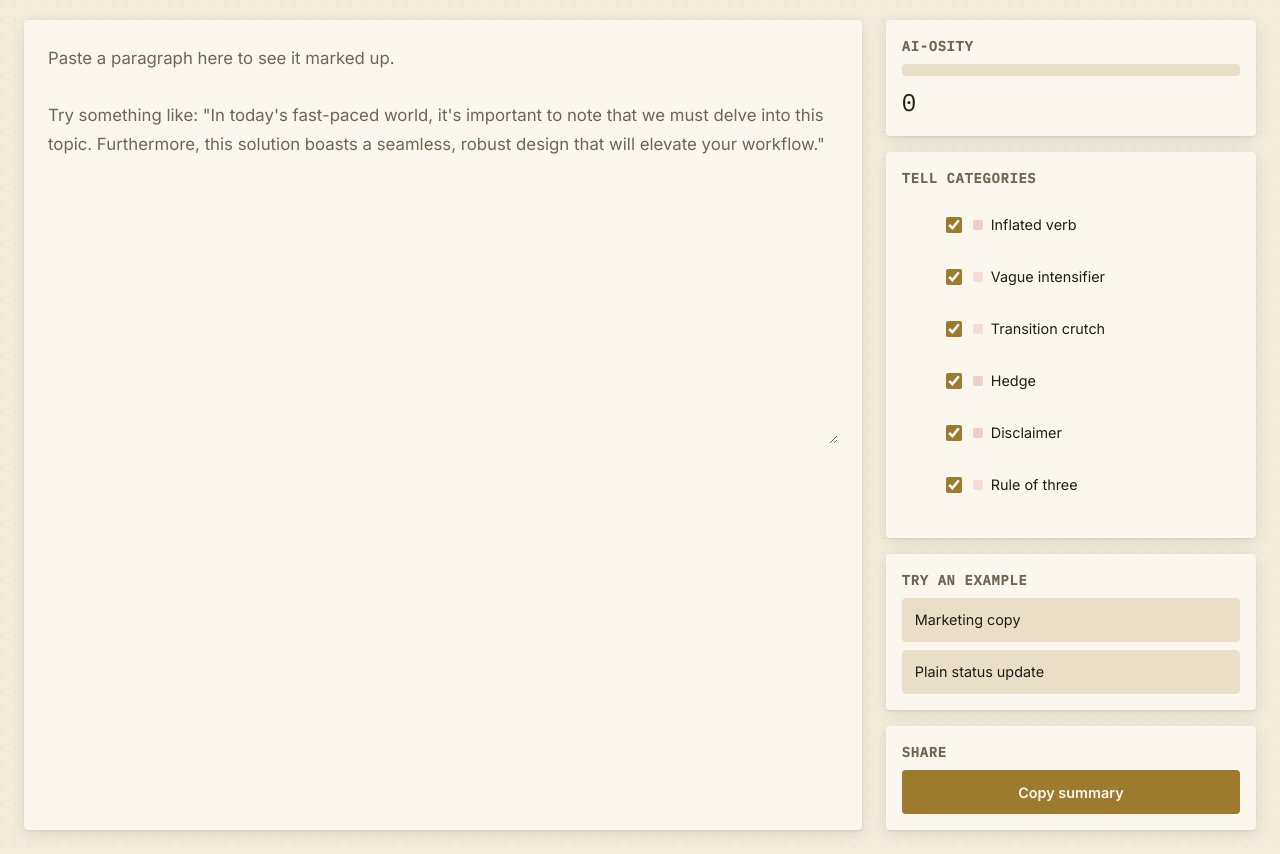
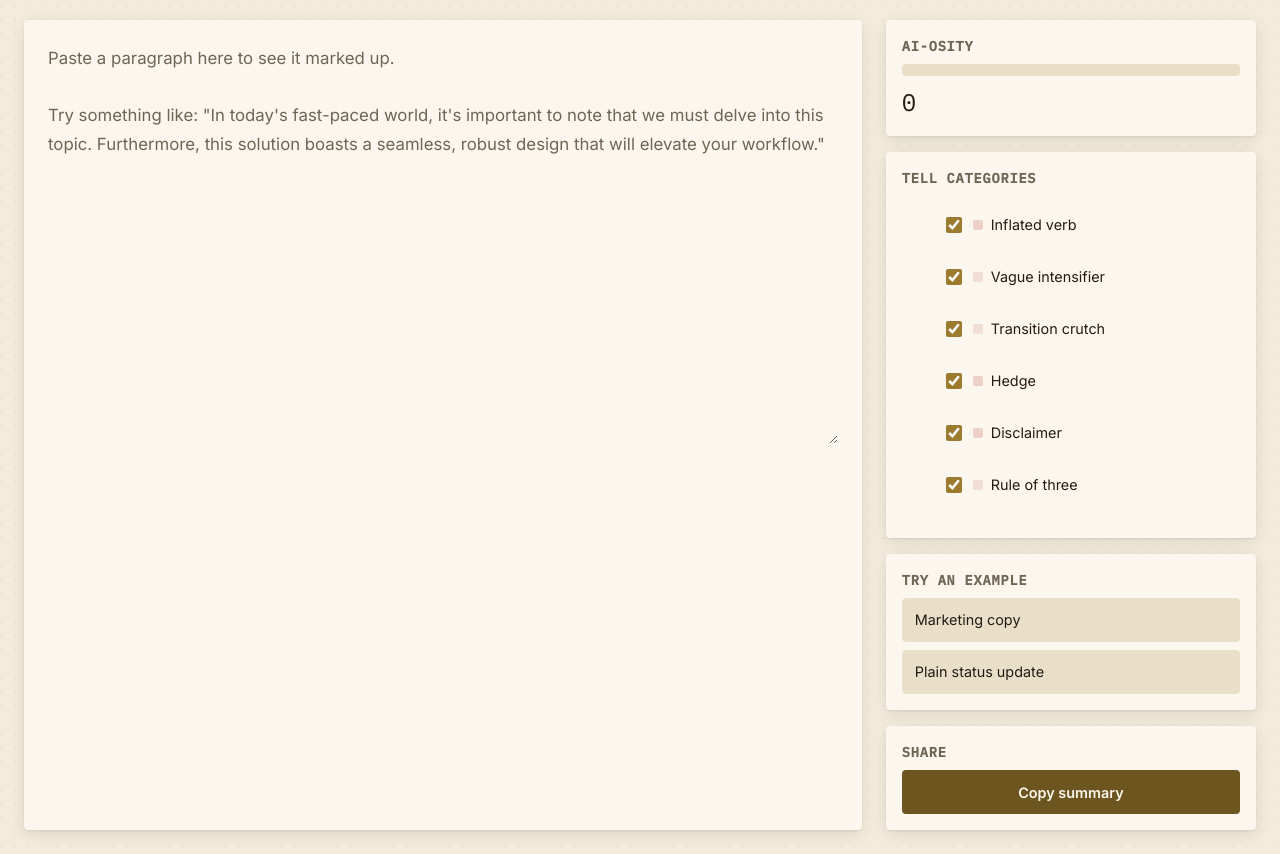
Before and after one commit to ctkrug/tellsign, a website built with Vite: page index.html in a window 1280 px wide. Shown: the part 79-933 px from the top of the page. Built offline with nearby package versions, Linux system fonts and the light colour scheme.

Commit message:
fix(a11y): fix copy-summary button text contrast
axe-core caught it: white text on --accent-support is ~3.75:1, short
of the 4.5:1 minimum for normal-size text. Switch to
--accent-support-ink, the darker gold tokens.css already introduced
for exactly this problem on the mild-tell underline — same failure
mode, same fix, just missed on this control.

```diff
--- a/src/styles/app.css
+++ b/src/styles/app.css
@@ -359,7 +359,10 @@ button {
   padding: var(--space-2) var(--space-3);
   border: none;
   border-radius: var(--radius);
-  background: var(--accent-support);
+  /* accent-support-ink, not accent-support: white text on the lighter gold
+     only reaches ~3.75:1, short of the 4.5:1 text minimum (same problem
+     --accent-support-ink was introduced for on the mild-tell underline). */
+  background: var(--accent-support-ink);
   color: var(--surface-1);
   font-family: var(--font-ui);
   font-weight: 600;
@@ -369,7 +372,7 @@ button {
 }
 
 .copy-btn:hover {
-  background: color-mix(in srgb, var(--accent-support) 85%, black);
+  background: color-mix(in srgb, var(--accent-support-ink) 85%, black);
 }
 
 .copy-btn:focus-visible {
```
